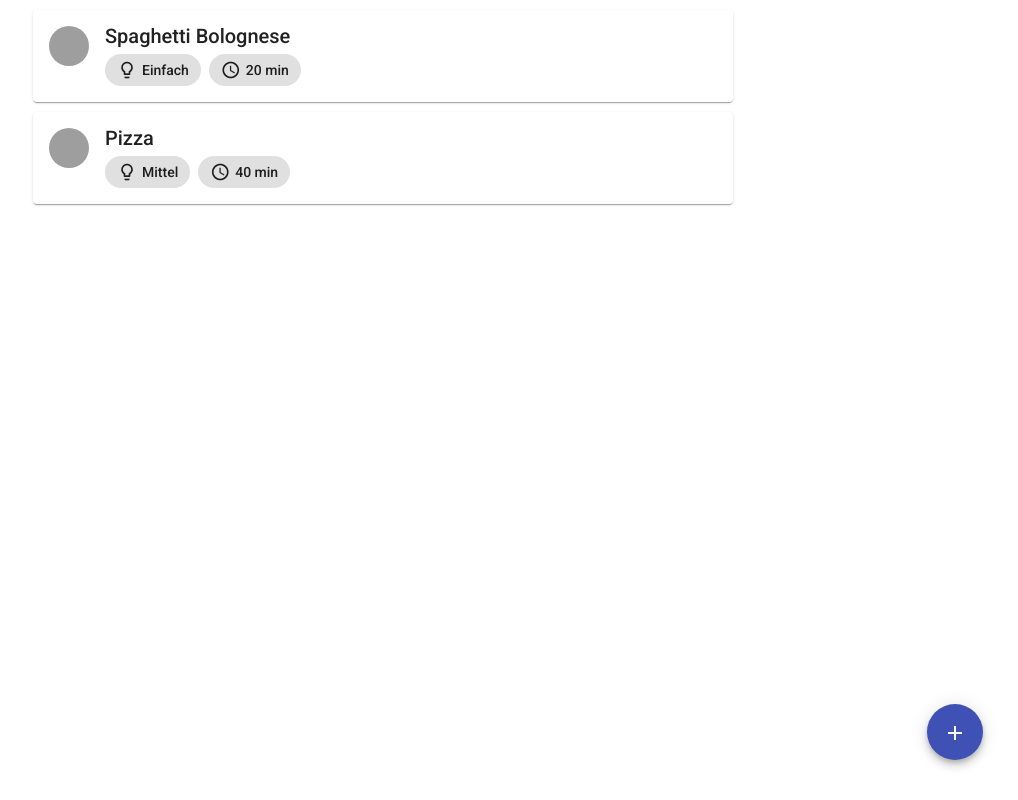
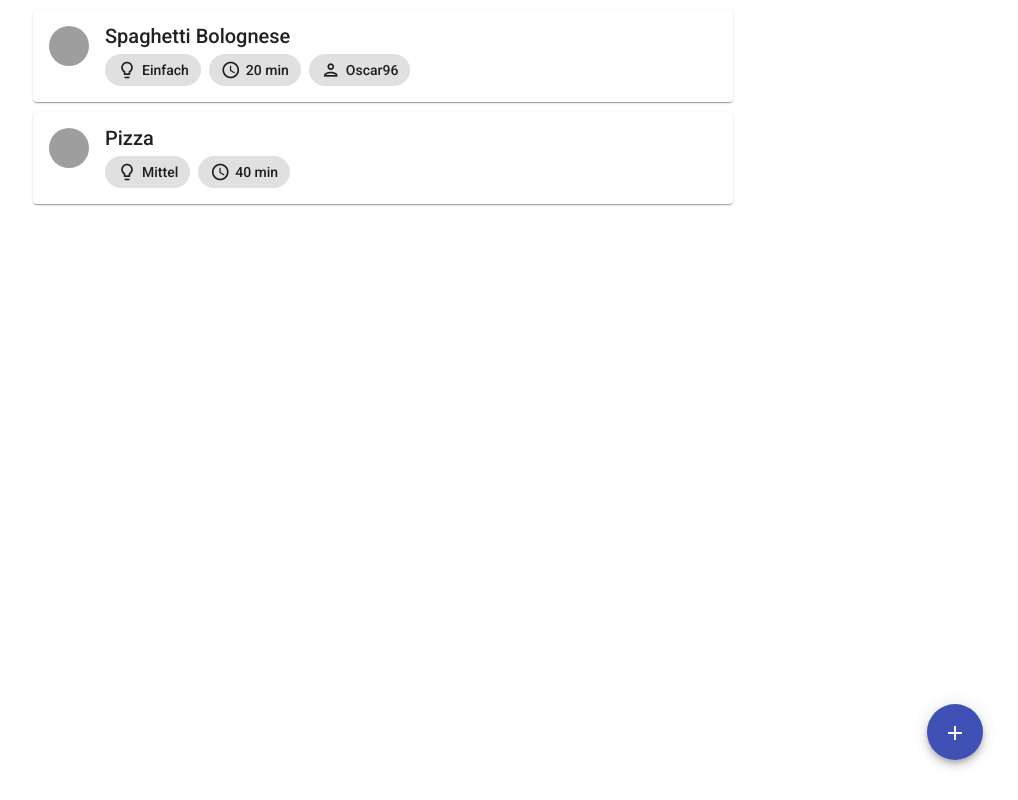
Before and after one commit to tw258/cookbook, an Angular app: page / in a window 1280 px wide. Shown: the whole page, without its empty margins (257-1275 px from the left). Built offline with nearby package versions, Linux system fonts and the light colour scheme; grey boxes are pictures that could not be loaded; what ng-simple-slideshow would draw is missing.

Commit message:
add author chip

```diff
--- a/src/app/recipe-card/recipe-card.component.html
+++ b/src/app/recipe-card/recipe-card.component.html
@@ -20,6 +20,12 @@
           </div>
           {{ recipe.preparationTimeInMinutes }} min
         </mat-chip>
+        <mat-chip *ngIf="recipe.author">
+          <div class="mr-05" style="display: flex; align-items: center; justify-content: center">
+            <span style="font-size: 20px" class="material-icons-outlined">person</span>
+          </div>
+          {{ recipe.author }}
+        </mat-chip>
       </mat-chip-list>
     </mat-card-subtitle>
   </mat-card-header>
--- a/src/app/recipe-view/recipe-view.component.html
+++ b/src/app/recipe-view/recipe-view.component.html
@@ -29,6 +29,12 @@
     </div>
     {{ recipe.preparationTimeInMinutes }} min
   </mat-chip>
+  <mat-chip *ngIf="recipe.author">
+    <div class="mr-05" style="display: flex; align-items: center; justify-content: center">
+      <span style="font-size: 20px" class="material-icons-outlined">person</span>
+    </div>
+    {{ recipe.author }}
+  </mat-chip>
 </mat-chip-list>
 
 <app-ingredients [recipe]="recipe"></app-ingredients>
--- a/src/app/recipe.service.ts
+++ b/src/app/recipe.service.ts
@@ -67,7 +67,6 @@ export class RecipeService {
       id: '2',
       creationDateAsIsoString: '2021-06-29T19:20:11.643Z',
       title: 'Pizza',
-      author: 'Oscar96',
       note: 'Lorem ipsum dolor sit amet, consetetur sadipscing elitr, sed diam nonumy eirmod tempor invidunt ut labore et dolore magna aliquyam erat, sed diam voluptua. At vero eos et accusam et justo duo dolores et ea rebum. Stet clita kasd gubergren, no sea takimata sanctus est Lorem ipsum dolor sit amet. Lorem ipsum...',
       preparationTimeInMinutes: 40,
       imagesAsBase64: [
```
